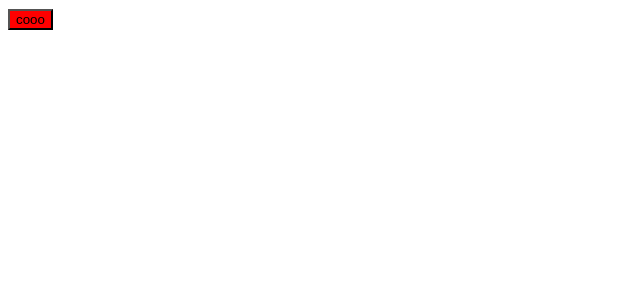
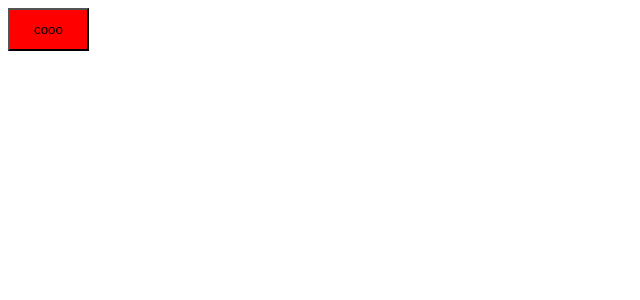
Before and after one commit to jaeilnet/study, a Next.js app: page / in a window 1280 px wide. Shown: the top 300 px of the page, without its empty margins (0-640 px from the left). Built offline with nearby package versions, Linux system fonts and the light colour scheme.

Commit message:
testsetset

```diff
--- a/src/components/buttons/index.tsx
+++ b/src/components/buttons/index.tsx
@@ -9,7 +9,11 @@ interface Props extends ButtonHTMLAttributes<HTMLButtonElement> {
 
 const Buttons = ({ label, color, ...props }: Props) => {
   return (
-    <button className={buttons[color]} {...props}>
+    <button
+      style={{ padding: "12px 24px" }}
+      className={buttons[color]}
+      {...props}
+    >
       {label}
     </button>
   );
```
